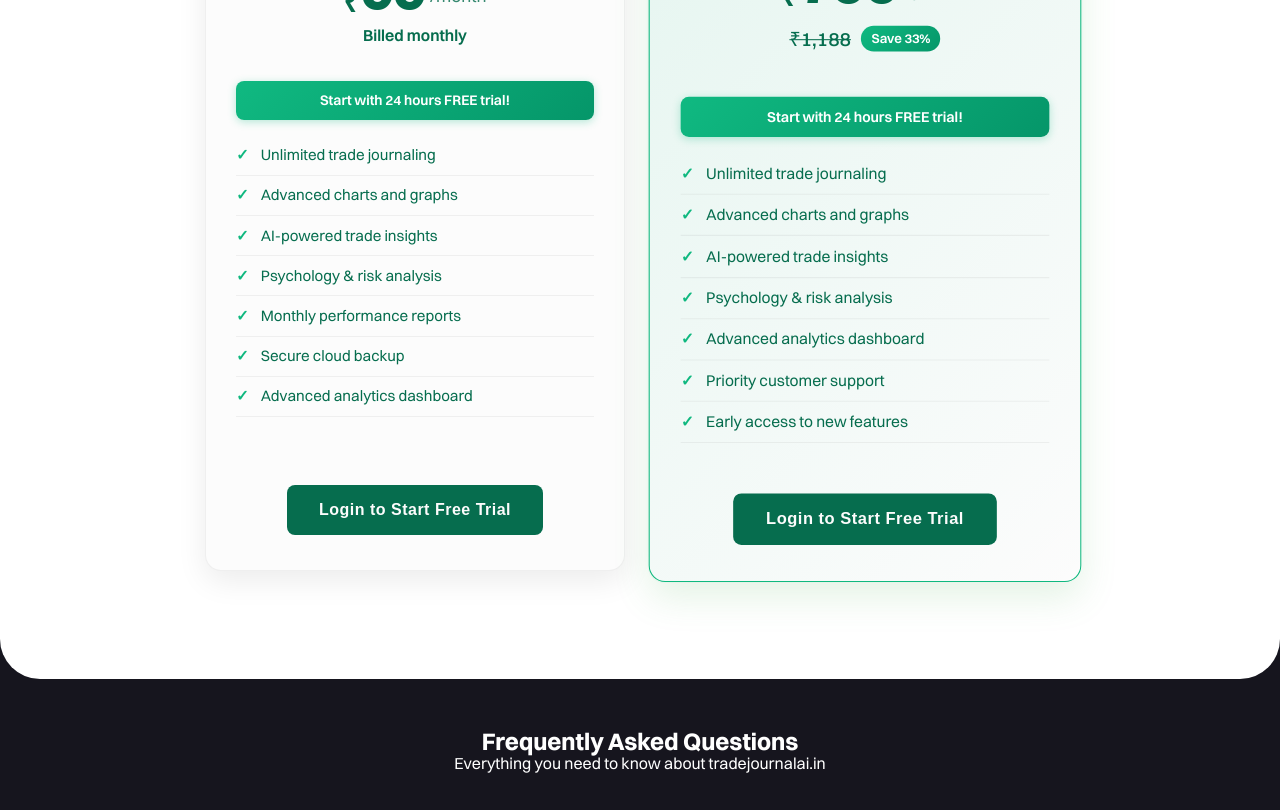
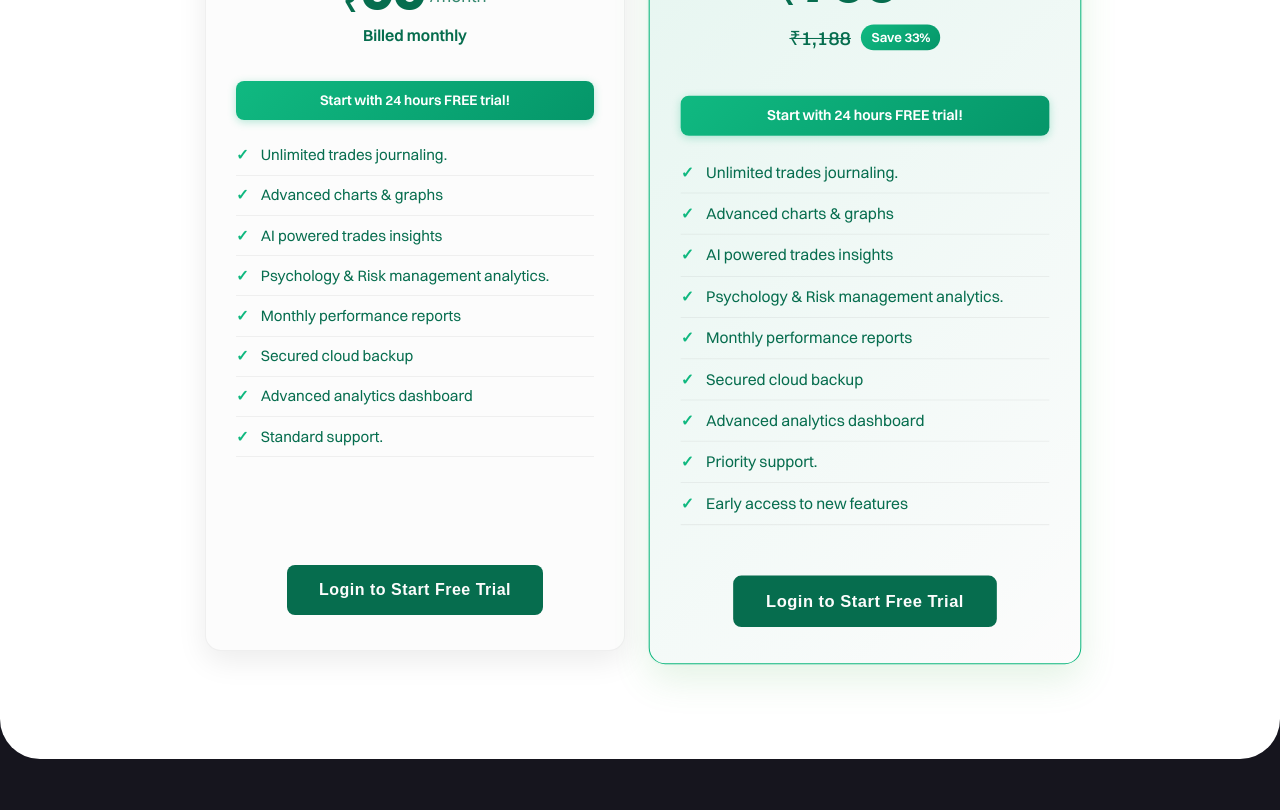
Before and after one commit to tradejournalai/tradejournal-frontend, a React (Vite) app: page / in a window 1280 px wide. Shown: the part 4000-4810 px from the top of the page. Built offline with nearby package versions, Linux system fonts and the light colour scheme; no server answers.

Commit message:
address updated

```diff
--- a/src/App.tsx
+++ b/src/App.tsx
@@ -49,7 +49,7 @@ const App = () => (
         <Route index element={<Dashboard />} />
         <Route path="trades" element={<Trades />} />
         <Route path="performance" element={<Performance />} />
-        <Route path="monthly-updates" element={<Calendar />} />
+        <Route path="monthly-progress" element={<Calendar />} />
         <Route path="ai-insights" element={<AiInsights />} />
         <Route path="psychology" element={<Psychology />} />
         <Route path="risk" element={<Risk />} />
--- a/src/components/Sidebar/Sidebar.tsx
+++ b/src/components/Sidebar/Sidebar.tsx
@@ -113,12 +113,12 @@ const Sidebar: React.FC<SidebarProps> = ({ onNewTradeClick, isCollapsed, onColla
                             {!isCollapsed && <span className={Styles.navTexts}>Performance</span>}
                         </NavLink>
                         <NavLink
-                            to="/dashboard/monthly-updates"
+                            to="/dashboard/monthly-progress"
                             className={({ isActive }) => `${Styles.sidebarNavLink} ${isActive ? Styles.active : ""}`}
-                            data-tooltip="Monthly updates"
+                            data-tooltip="Monthly Progress"
                         >
                             <TbCalendarMonthFilled className={Styles.sideIcon} />
-                            {!isCollapsed && <span className={Styles.navTexts}>Monthly updates</span>}
+                            {!isCollapsed && <span className={Styles.navTexts}>Monthly Progress</span>}
                         </NavLink>
                         <NavLink
                             to="/dashboard/ai-insights"
--- a/src/components/pricingCard/PricingCard.tsx
+++ b/src/components/pricingCard/PricingCard.tsx
@@ -123,13 +123,14 @@ const PricingCard = () => {
             </div>
 
             <ul className={Styles.features}>
-              <li>Unlimited trade journaling</li>
-              <li>Advanced charts and graphs</li>
-              <li>AI-powered trade insights</li>
-              <li>Psychology & risk analysis</li>
+              <li>Unlimited trades journaling.</li>
+              <li>Advanced charts & graphs</li>
+              <li>AI powered trades insights</li>
+              <li>Psychology & Risk management analytics.</li>
               <li>Monthly performance reports</li>
-              <li>Secure cloud backup</li>
+              <li>Secured cloud backup</li>
               <li>Advanced analytics dashboard</li>
+              <li>Standard support.</li>
             </ul>
 
             <div className={Styles.buttonContainer}>
@@ -217,12 +218,14 @@ const PricingCard = () => {
             </div>
 
             <ul className={Styles.features}>
-              <li>Unlimited trade journaling</li>
-              <li>Advanced charts and graphs</li>
-              <li>AI-powered trade insights</li>
-              <li>Psychology & risk analysis</li>
+              <li>Unlimited trades journaling.</li>
+              <li>Advanced charts & graphs</li>
+              <li>AI powered trades insights</li>
+              <li>Psychology & Risk management analytics.</li>
+              <li>Monthly performance reports</li>
+              <li>Secured cloud backup</li>
               <li>Advanced analytics dashboard</li>
-              <li>Priority customer support</li>
+              <li>Priority support.</li>
               <li>Early access to new features</li>
             </ul>
 
```
